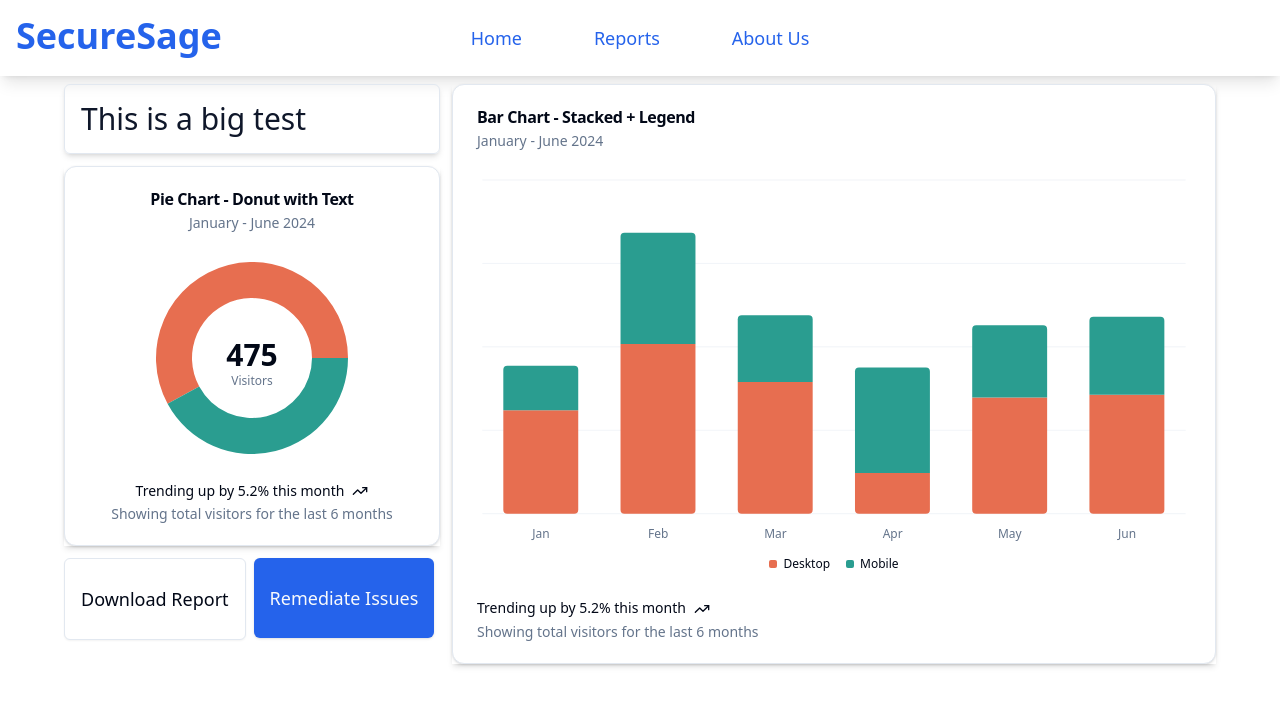
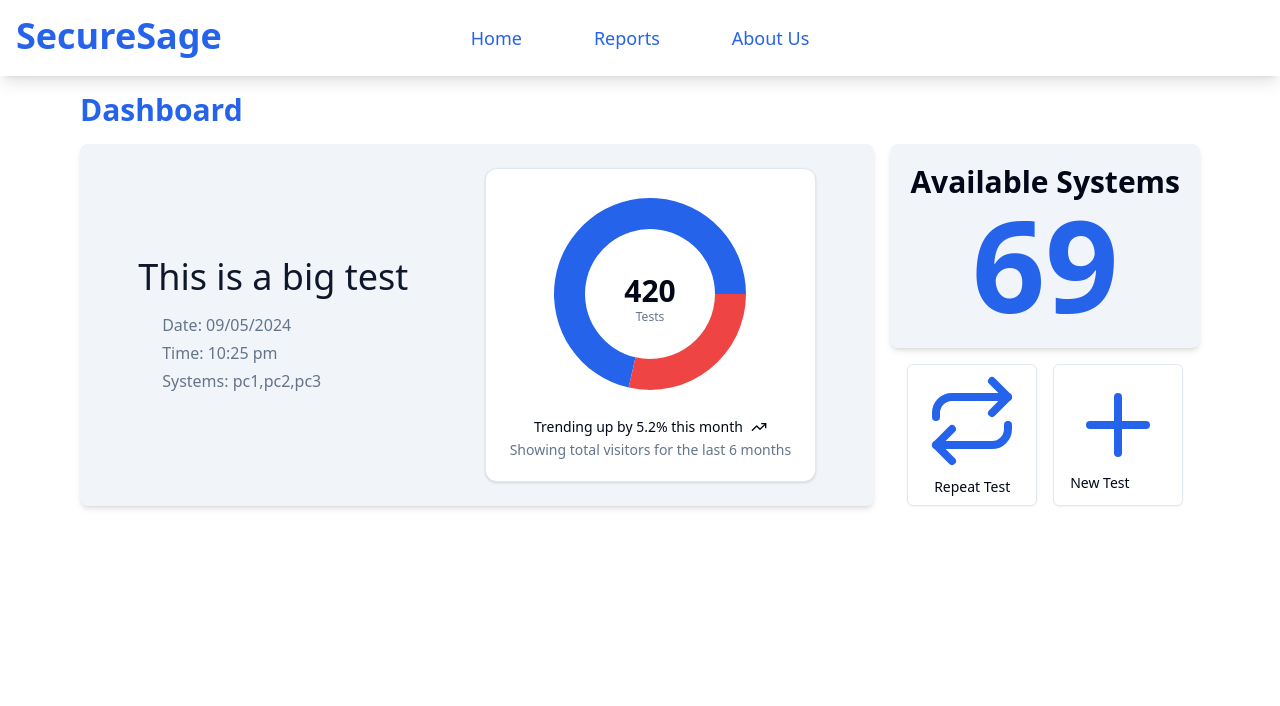
Before and after one commit to yuvyy/secure-sage, a React (Vite) app: page / in a window 1280 px wide. Shown: the top 706 px of the page. Built offline with nearby package versions, Linux system fonts and the light colour scheme.

Commit message:
add: routers

```diff
--- a/package.json
+++ b/package.json
@@ -28,6 +28,7 @@
     "react": "^18.3.1",
     "react-circular-progressbar": "^2.1.0",
     "react-dom": "^18.3.1",
+    "react-router-dom": "^6.26.1",
     "recharts": "^2.12.7",
     "tailwind-merge": "^2.5.2",
     "tailwindcss-animate": "^1.0.7"
--- a/src/App.jsx
+++ b/src/App.jsx
@@ -1,16 +1,39 @@
+import AboutUsPage from "./pages/aboutUsPage";
 import HomePage from "./pages/homePage";
 import NewTestPage from "./pages/newTestPage";
 import ReportsPage from "./pages/reportsPage";
 import ResultPage from "./pages/resultPage";
+import { createBrowserRouter, RouterProvider } from "react-router-dom";
 
 
 function App() {
+
+  const router = createBrowserRouter([
+    {
+      path: '/',
+      element: <HomePage/>
+    },
+    {
+      path: '/newTest',
+      element: <NewTestPage />
+    },
+    {
+      path: '/result',
+      element: <ResultPage/>
+    },
+    {
+      path: '/reports',
+      element: <ReportsPage/>
+    },
+    {
+      path: '/aboutUs',
+      element: <AboutUsPage/>
+    },
+  ])
+
   return (
     <>
-      {/* <HomePage /> */}
-      {/* <ReportsPage /> */}
-      {/* <NewTestPage /> */}
-      <ResultPage/>
+      <RouterProvider router={router} />
     </>
   );
 }
--- a/src/Components/Header.jsx
+++ b/src/Components/Header.jsx
@@ -1,16 +1,29 @@
+import { Link } from "react-router-dom";
 import { Button } from "./ui/button";
 
 export default function Header() {
   return (
-    <div className="p-2 shadow-lg flex justify-between items-center">
+    <div className="p-2 shadow-lg flex justify-between items-center mb-4">
       <div className="border-primary  rounded-lg p-2 pb-3">
         <h2 className=" font-semibold text-4xl text-primary">SecureSage</h2>
       </div>
       <nav>
         <ul className="flex gap-10">
-          <Button variant='link' className='text-lg'>Home</Button>
-          <Button variant='link' className='text-lg'>Reports</Button>
-          <Button variant='link' className='text-lg'>About Us</Button>
+          <Button variant="link" className="text-lg" asChild>
+            <Link to="/" variant="link" className="text-lg">
+              Home
+            </Link>
+          </Button>
+          <Button variant="link" className="text-lg" asChild>
+            <Link to="/reports" variant="link" className="text-lg">
+              Reports
+            </Link>
+          </Button>
+          <Button variant="link" className="text-lg" asChild>
+            <Link to='/aboutUs'>
+              About Us
+            </Link>
+          </Button>
         </ul>
       </nav>
       <div className="border-primary  rounded-lg p-2 pb-3">
--- a/src/Components/categoricalBarChart.jsx
+++ b/src/Components/categoricalBarChart.jsx
@@ -31,11 +31,11 @@ const chartData = [
 const chartConfig = {
   desktop: {
     label: "Desktop",
-    color: "hsl(var(--chart-1))",
+    color: "hsl(var(--primary))",
   },
   mobile: {
     label: "Mobile",
-    color: "hsl(var(--chart-2))",
+    color: "hsl(var(--destructive))",
   },
 }
 
--- a/src/Components/dashboard.jsx
+++ b/src/Components/dashboard.jsx
@@ -1,5 +1,8 @@
-import { CircularProgressbar } from "react-circular-progressbar";
 import "react-circular-progressbar/dist/styles.css";
+import TotalPieChart from "./totalPieChart";
+import { Button } from "./ui/button";
+import { Plus, Repeat } from "lucide-react";
+import { Link } from "react-router-dom";
 
 export default function Dashboard() {
   return (
@@ -12,18 +15,36 @@ export default function Dashboard() {
             This is a big test
           </h3>
           <ul className="pl-6 flex flex-col gap-1">
-            <li className="text-accent-foreground font-medium">Date: 09/05/2024</li>
-            <li className="text-accent-foreground font-medium">Time: 10:25 pm</li>
-            <li className="text-accent-foreground font-medium">Systems: pc1,pc2,pc3</li>
+            <li className="text-muted-foreground font-medium">Date: 09/05/2024</li>
+            <li className="text-muted-foreground font-medium">Time: 10:25 pm</li>
+            <li className="text-muted-foreground font-medium">Systems: pc1,pc2,pc3</li>
           </ul>
           </div>
-          <div className="w-36">
-            <CircularProgressbar value={60} text={`60%`} />
+          <div>
+            <TotalPieChart/>
           </div>
         </div>
-        <div className="bg-accent rounded-lg p-5 shadow-md">
+        <div className="flex flex-col gap-4">
+        <div className="bg-accent rounded-lg h-max p-5 shadow-md flex-grow">
           <h3 className="text-3xl font-semibold">Available Systems</h3>
-          <div className="text-9xl text-primary text-center">42</div>
+          <div className="text-9xl text-primary text-center font-semibold">69</div>
+        </div>
+        <div className="flex gap-4 self-center flex-grow">
+          <Button variant="outline" className="size-38">
+            <div className="flex flex-col gap-2">
+              <Repeat className="text-primary h-24 w-24" />
+              <label>Repeat Test</label>
+            </div>
+          </Button>
+          <Button variant="outline" className="size-38" asChild>
+          <Link to='/newTest'>
+            <div>
+              <Plus className="text-primary h-24 w-24" />
+              <label>New Test</label>
+            </div>
+          </Link>
+          </Button>
+        </div>
         </div>
         </div>
 
--- a/src/Components/pieChart.jsx
+++ b/src/Components/totalPieChart.jsx
@@ -6,10 +6,10 @@ import { Label, Pie, PieChart } from "recharts"
 import {
   Card,
   CardContent,
-  CardDescription,
+  // CardDescription,
   CardFooter,
-  CardHeader,
-  CardTitle,
+  // CardHeader,
+  // CardTitle,
 } from "@/components/ui/card"
 import {
   ChartContainer,
@@ -20,44 +20,40 @@ import {
 export const description = "A donut chart with text"
 
 const chartData = [
-  { result: "pass", visitors: 275, fill: "var(--color-chrome)" },
-  { result: "fail", visitors: 200, fill: "var(--color-safari)" },
+  { result: "pass", number: 300, fill: "var(--color-chrome)" },
+  { result: "fail", number: 120, fill: "var(--color-safari)" },
 ]
 
 const chartConfig = {
   visitors: {
-    label: "Visitors",
+    label: "Pass",
   },
   chrome: {
-    label: "Chrome",
-    color: "hsl(var(--chart-1))",
+    label: "Pass",
+    color: "hsl(var(--primary))",
   },
   safari: {
-    label: "Safari",
-    color: "hsl(var(--chart-2))",
+    label: "Fail",
+    color: "hsl(var(--destructive))",
   }
 }
 
 export default function TotalPieChart() {
-  const totalVisitors = React.useMemo(() => {
-    return chartData.reduce((acc, curr) => acc + curr.visitors, 0)
+  const totalTests = React.useMemo(() => {
+    return chartData.reduce((acc, curr) => acc + curr.number, 0)
   }, [])
 
   return (
     <Card className="flex flex-col">
-      <CardHeader className="items-center pb-0">
-        <CardTitle>Pie Chart - Donut with Text</CardTitle>
-        <CardDescription>January - June 2024</CardDescription>
-      </CardHeader>
       <CardContent className="flex-1 pb-0">
         <ChartContainer config={chartConfig} className="mx-auto aspect-square max-h-[250px]">
           <PieChart>
             <ChartTooltip cursor={false} content={<ChartTooltipContent hideLabel />} />
             <Pie
               data={chartData}
-              dataKey="visitors"
-              nameKey="browser"
-              innerRadius={60}
+              dataKey="number"
+              nameKey="result"
+              innerRadius={65}
               strokeWidth={5}
             >
               <Label
@@ -66,10 +62,10 @@ export default function TotalPieChart() {
                     return (
                       <text x={viewBox.cx} y={viewBox.cy} textAnchor="middle" dominantBaseline="middle">
                         <tspan x={viewBox.cx} y={viewBox.cy} className="fill-foreground text-3xl font-bold">
-                          {totalVisitors.toLocaleString()}
+                          {totalTests.toLocaleString()}
                         </tspan>
                         <tspan x={viewBox.cx} y={viewBox.cy + 24} className="fill-muted-foreground">
-                          Visitors
+                          Tests
                         </tspan>
                       </text>
                     )
--- /dev/null
+++ b/src/pages/aboutUsPage.jsx
@@ -0,0 +1,17 @@
+import Header from "@/Components/Header"
+
+
+const AboutUsPage = () => {
+  return (
+    <>
+        <header>
+            <Header/>
+        </header>
+        <main>
+            <h1>About Us</h1>
+        </main>
+    </>
+  )
+}
+
+export default AboutUsPage
--- a/src/pages/homePage.jsx
+++ b/src/pages/homePage.jsx
@@ -1,29 +1,14 @@
 import Header from "../components/header";
 import Dashboard from "../components/dashboard";
-import { Button } from "@/Components/ui/button";
-import { Plus, Repeat } from "lucide-react";
 function HomePage() {
   return (
     <>
       <header>
         <Header />
       </header>
-      <main className="p-4 flex flex-col gap-8 mx-16">
+      <main className="flex flex-col gap-8 mx-20">
         <Dashboard />
-        <div className="flex gap-8 self-center">
-          <Button variant="outline" className="size-38">
-            <div className="flex flex-col">
-              <Repeat className="text-primary h-24 w-24" />
-              <label>Repeat Test</label>
-            </div>
-          </Button>
-          <Button variant="outline" className="size-38">
-            <div>
-              <Plus className="text-primary h-24 w-24" />
-              <label>New Test</label>
-            </div>
-          </Button>
-        </div>
+
       </main>
     </>
   );
--- a/src/pages/newTestPage.jsx
+++ b/src/pages/newTestPage.jsx
@@ -5,11 +5,12 @@ import TestSelector from "@/Components/testSelector";
 import { Button } from "@/Components/ui/button";
 import { Input } from "@/Components/ui/input";
 import { Tabs, TabsContent, TabsList, TabsTrigger } from "@/Components/ui/tabs";
+import { Link } from "react-router-dom";
 
 export default function NewTestPage() {
   return (
     <>
-      <header className="mb-4">
+      <header>
         <Header />
       </header>
       <main className="mx-20 border p-4 shadow-md rounded-lg">
@@ -51,7 +52,9 @@ export default function NewTestPage() {
             <p className="text-muted-foreground">No tests selected.</p>
           </div>
           <div className='flex justify-center'>
-          <Button className='text-xl'>Submit</Button>
+          <Button className='text-xl' asChild>
+            <Link to='/result'>Submit</Link>
+          </Button>
           </div>
         </div>
       </main>
--- a/src/pages/reportsPage.jsx
+++ b/src/pages/reportsPage.jsx
@@ -1,5 +1,4 @@
 import Header from "../components/header";
-import TestTable from "@/Components/testTable";
 
 export default function ReportsPage() {
   return (
@@ -8,7 +7,6 @@ export default function ReportsPage() {
         <Header />
       </header>
       <main>
-        <TestTable/>
       </main>
     </div>
   );
--- a/src/pages/resultPage.jsx
+++ b/src/pages/resultPage.jsx
@@ -1,15 +1,15 @@
 import CategoricalBarChart from "@/Components/categoricalBarChart";
 import Header from "@/Components/Header";
-import TotalPieChart from "@/Components/pieChart";
+import TotalPieChart from "@/Components/totalPieChart";
 import { Button } from "@/Components/ui/button";
 
 export default function ResultPage() {
   return (
     <>
-      <header className="mb-2">
+      <header>
         <Header />
       </header>
-      <main className="mx-16">
+      <main className="mx-20">
         <div className="flex flex-col gap-4">
           <div className="grid grid-cols-12 grid-rows-20 gap-3">
               <div className="center flex flex-col gap-4 border rounded-md shadow-md p-4 h-max col-span-4 row-span-2">
```
Also changed, not shown: 1 other file (tests, documents, lock files or other folders).
